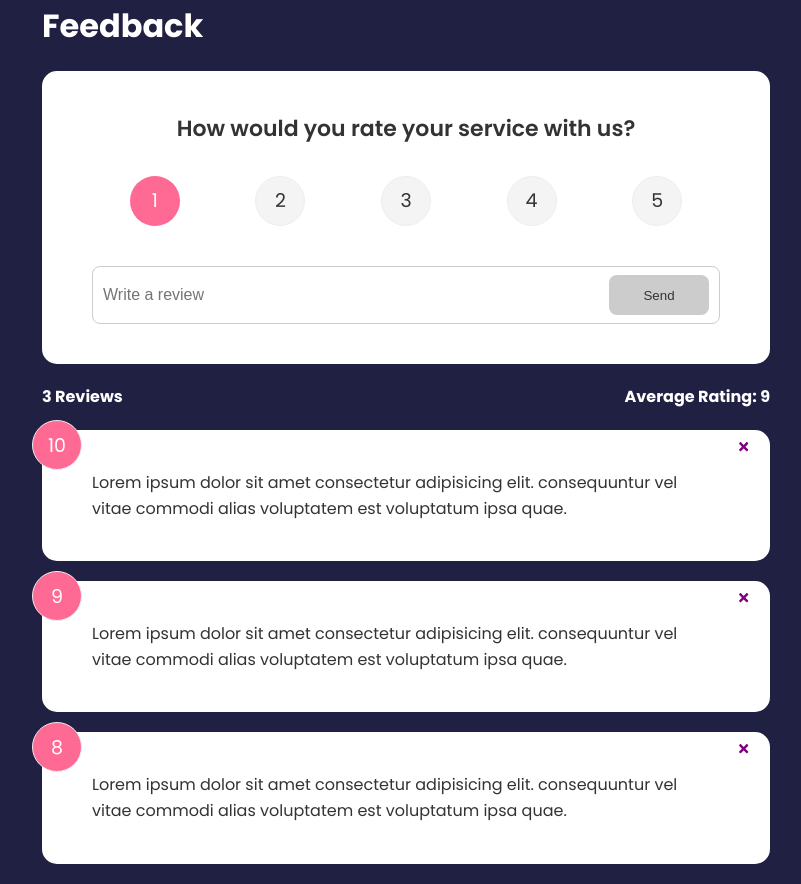
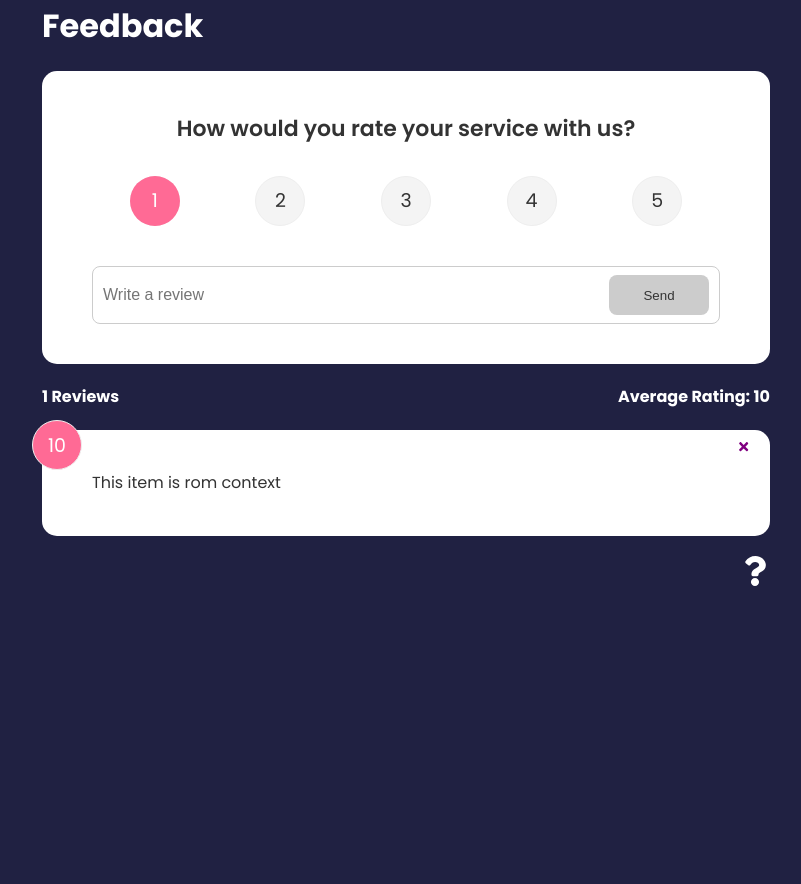
Before and after one commit to aMarshmallows/Feedback-Project, a React (Create React App) app in the folder feedback-app/: page / in a window 1280 px wide. Shown: the whole page, without its empty margins (234-1035 px from the left). After the commit the page ends 800 px from the top, so only its background shows below. Built offline with nearby package versions, Linux system fonts and the light colour scheme.

Commit message:
change feedback manipulation from prop drilling to using useContext

```diff
--- a/feedback-app/src/App.js
+++ b/feedback-app/src/App.js
@@ -1,38 +1,20 @@
-import { useState } from 'react'
 import { BrowserRouter as Router, Route, Routes } from 'react-router-dom'
-// used to generate ids for objects
-import { v4 as uuidv4 } from 'uuid'
+
 import Header from './components/Header'
 import FeedbackList from './components/FeedbackList'
-import FeedbackData from './data/feedbackData'
 import FeedbackStats from './components/FeedbackStats'
 import FeedbackForm from './components/FeedbackForm'
 import AboutPage from './pages/AboutPage'
+import AboutIconLink from './components/AboutIconLink'
+import { FeedbackProvider } from './context/FeedbackContext'
 // do npm run start instead of npm start
 // rfce to get the boilerplate react code
 //  passing props dow several levels is called prop drilling
 // will use context api later so don't have to do this
 
 function App() {
-  const [feedback, setFeedback] = useState(FeedbackData)
-
-  const deleteFeedback = (id) => {
-    if (window.confirm('are you sure you want to delete?')) {
-      // filter is an array method that is O(n)
-      setFeedback(feedback.filter((item) => item.id !== id))
-    }
-  }
-
-  const addFeedback = (newFeedback) => {
-    // generates an id for this new object
-    newFeedback.id = uuidv4()
-    // makes a copy of the current feedback items using the spread operator '...'
-    // and adds the newFeedback object at the front of the array
-    // does this because strings are immutable - different ofc if using a real database
-    setFeedback([newFeedback, ...feedback])
-  }
-
   return (
+    <FeedbackProvider>
       <Router>
         <Header text="Feedback"></Header>
         <div className="container">
@@ -42,13 +24,11 @@
               path="/"
               element={
                 <>
-                <FeedbackForm handleAdd={addFeedback}></FeedbackForm>
-                <FeedbackStats feedback={feedback}></FeedbackStats>
-                {/*  passes in the data we got from the feedback file as a prop */}
-                <FeedbackList
-                  feedback={feedback}
-                  handleDelete={deleteFeedback}
-                ></FeedbackList>
+                  <FeedbackForm></FeedbackForm>
+                  <FeedbackStats></FeedbackStats>
+                  {/*  passes in the data we got from the feedback file as a prop previously*/}
+                  {/* no longer need to do that because of useContext */}
+                  <FeedbackList></FeedbackList>
                 </>
               }
             ></Route>
@@ -57,8 +37,10 @@
               This is the about route
             </Route>
           </Routes>
+          <AboutIconLink></AboutIconLink>
         </div>
       </Router>
+    </FeedbackProvider>
   )
 }
 
--- /dev/null
+++ b/feedback-app/src/components/AboutIconLink.jsx
@@ -0,0 +1,19 @@
+import React from 'react'
+import {FaQuestion } from 'react-icons/fa'
+import {Link} from 'react-router-dom'
+
+function AboutIconLink() {
+  return (
+    <div className="about-link">
+        {/* could do this using <a></a> but using an anchor tag causes a page refresh, which is inefficient */}
+        {/* can use for linking to external websites but if linking internally, use the  */}
+        {/* Link react object */}
+        <Link to='/about'>
+            <FaQuestion size={30}></FaQuestion>
+        </Link>
+
+    </div>
+  )
+}
+
+export default AboutIconLink
--- a/feedback-app/src/components/FeedbackForm.jsx
+++ b/feedback-app/src/components/FeedbackForm.jsx
@@ -1,14 +1,17 @@
 import React from 'react'
-import {useState} from 'react'
+import {useState, useContext} from 'react'
 import Card from './shared/Card'
 import Button from './shared/Button'
 import RatingSelect from './RatingSelect'
+import FeedbackContext from '../context/FeedbackContext'
 
-function FeedbackForm({handleAdd}) {
+function FeedbackForm() {
     const[text, setText] = useState('')
     const[rating, setRating] = useState(10)
     const[btnDisabled, setBtnDisabled] = useState(true)
     const[message, setMessage] = useState('')
+
+    const {addFeedback} = useContext(FeedbackContext)
 
     const handleTextChange = (e) => {
         if (text === '') {
@@ -36,7 +39,7 @@
             const newFeedback = {
                 text: text, rating: rating
             }
-            handleAdd(newFeedback)
+            addFeedback(newFeedback)
             setText('')
         }
     }
--- a/feedback-app/src/components/FeedbackItem.jsx
+++ b/feedback-app/src/components/FeedbackItem.jsx
@@ -1,15 +1,18 @@
 import Card from "./shared/Card"
 import PropTypes from 'prop-types';
 import {FaTimes} from 'react-icons/fa'
+import {useContext} from 'react'
+import FeedbackContext from "../context/FeedbackContext";
 
-function FeedbackItem({item, handleDelete}) {
+function FeedbackItem({item}) {
+    const {deleteFeedback} = useContext(FeedbackContext)
 
   return (
     //   reverse is conditional styling
     <Card reverse={false}>
         <div className="num-display">{item.rating}</div>
         {/* calls the handle delete function from the feedback list file */}
-        <button onClick={() => handleDelete(item.id)}className="close">
+        <button onClick={() => deleteFeedback(item.id)}className="close">
             <FaTimes color='purple'></FaTimes>
         </button>
         <div className="text-display">{item.text}</div>
--- a/feedback-app/src/components/FeedbackList.jsx
+++ b/feedback-app/src/components/FeedbackList.jsx
@@ -1,8 +1,11 @@
 import React from 'react'
 import FeedbackItem from './FeedbackItem'
-import PropTypes from 'prop-types';
+import {useContext} from 'react'
+import FeedbackContext from '../context/FeedbackContext';
 
-function FeedbackList({feedback, handleDelete}) {
+function FeedbackList() {
+
+    const {feedback} = useContext(FeedbackContext)
     // if no feedback was passed in, do this
     if (!feedback || feedback.length === 0) {
         return <p>No Feedback</p>
@@ -16,23 +19,12 @@
             //  handle delete is now a prop passed into feedbackItem
             <FeedbackItem
             key={item.id}
-            item={item}
-            handleDelete={handleDelete}>
+            item={item} >
             </FeedbackItem>
         ))}
     </div>
   )
 }
 
-// defining this makes our code more robust. Could also use Typescript
-FeedbackList.propTypes = {
-    feedback: PropTypes.arrayOf(
-        PropTypes.shape({
-            id: PropTypes.number.isRequired,
-            text: PropTypes.string.isRequired,
-            rating: PropTypes.number.isRequired,
 
-        })
-    )
-}
 export default FeedbackList
--- a/feedback-app/src/components/FeedbackStats.jsx
+++ b/feedback-app/src/components/FeedbackStats.jsx
@@ -1,7 +1,8 @@
-import React from 'react'
-import { PropTypes } from 'prop-types'
+import {useContext} from 'react'
+import FeedbackContext from '../context/FeedbackContext'
 
-function FeedbackStats({feedback}) {
+function FeedbackStats() {
+    const {feedback} = useContext(FeedbackContext)
     // calculate ratings average
     //  higher state react functions like reduce and filter look like this
     //  reduce returns the sum, and its then divided by the length
@@ -21,8 +22,5 @@
   )
 }
 
-FeedbackStats.propTypes = {
-    feedback: PropTypes.array.isRequired,
-}
 
 export default FeedbackStats
--- /dev/null
+++ b/feedback-app/src/context/FeedbackContext.js
@@ -0,0 +1,45 @@
+import { createContext, useState } from 'react'
+// used to generate ids for objects
+import { v4 as uuidv4 } from 'uuid'
+
+const FeedbackContext = createContext()
+
+export const FeedbackProvider = ({ children }) => {
+  const [feedback, setFeedback] = useState([
+    {
+      id: 1,
+      text: 'This item is rom context',
+      rating: 10,
+    },
+  ])
+
+  const deleteFeedback = (id) => {
+    if (window.confirm('are you sure you want to delete?')) {
+      // filter is an array method that is O(n)
+      setFeedback(feedback.filter((item) => item.id !== id))
+    }
+  }
+
+  const addFeedback = (newFeedback) => {
+    // generates an id for this new object
+    newFeedback.id = uuidv4()
+    // makes a copy of the current feedback items using the spread operator '...'
+    // and adds the newFeedback object at the front of the array
+    // does this because strings are immutable - different ofc if using a real database
+    setFeedback([newFeedback, ...feedback])
+  }
+
+  return (
+    <FeedbackContext.Provider
+      value={{
+        feedback,
+        deleteFeedback,
+        addFeedback,
+      }}
+    >
+      {children}
+    </FeedbackContext.Provider>
+  )
+}
+
+export default FeedbackContext
--- a/feedback-app/src/pages/AboutPage.jsx
+++ b/feedback-app/src/pages/AboutPage.jsx
@@ -1,5 +1,6 @@
 import React from 'react'
 import Card from '../components/shared/Card'
+import {Link} from 'react-router-dom'
 
 function AboutPage() {
   return (
@@ -8,7 +9,7 @@
             <h1>About this Project</h1>
             <p>This is a React app to leave feedback for a product or service</p>
             <p>
-                <a href='/'>Back To Home</a>
+                <Link to='/'>Back To Home</Link>
             </p>
         </div>
     </Card>
```
Lines whose indentation alone changed are shown as unchanged.
